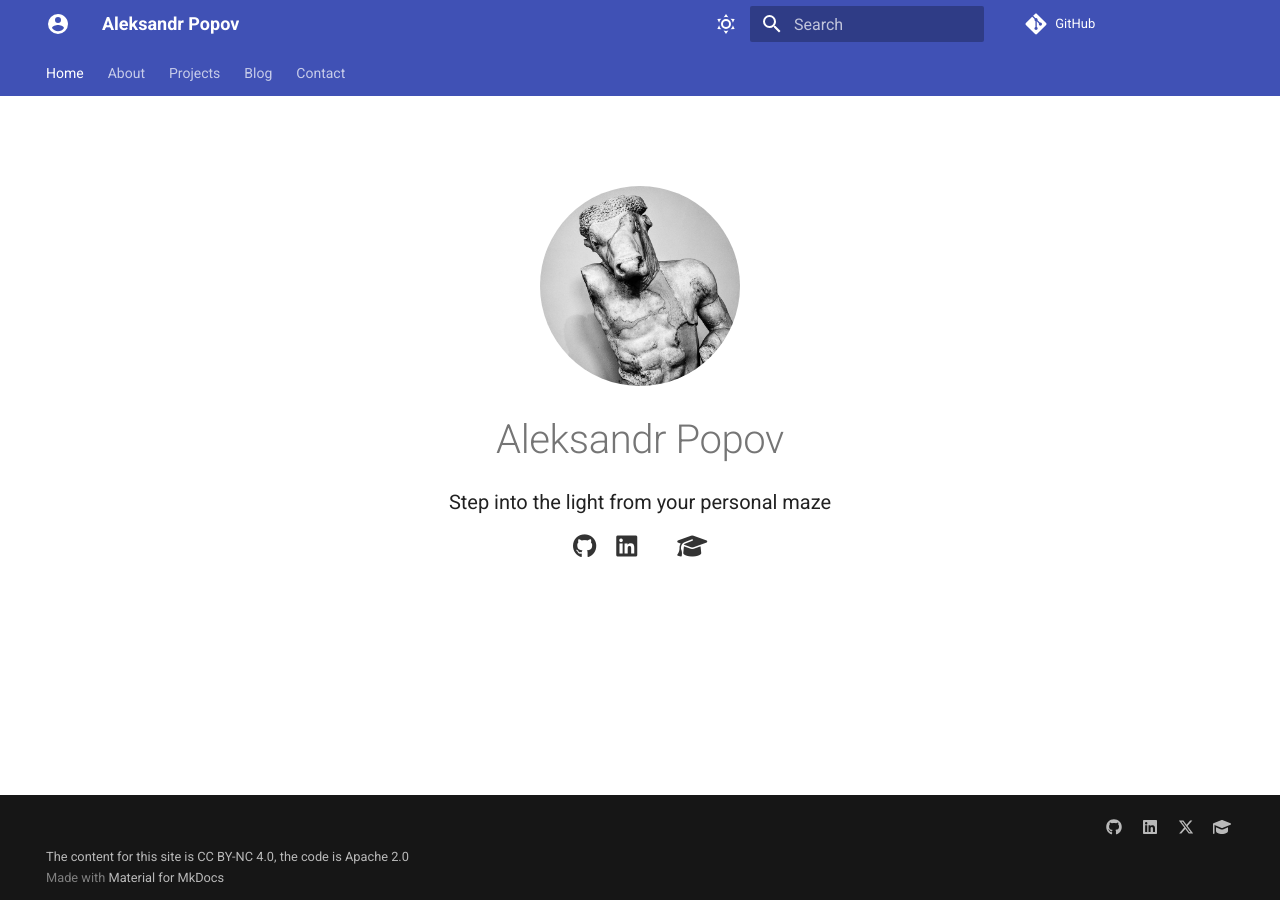
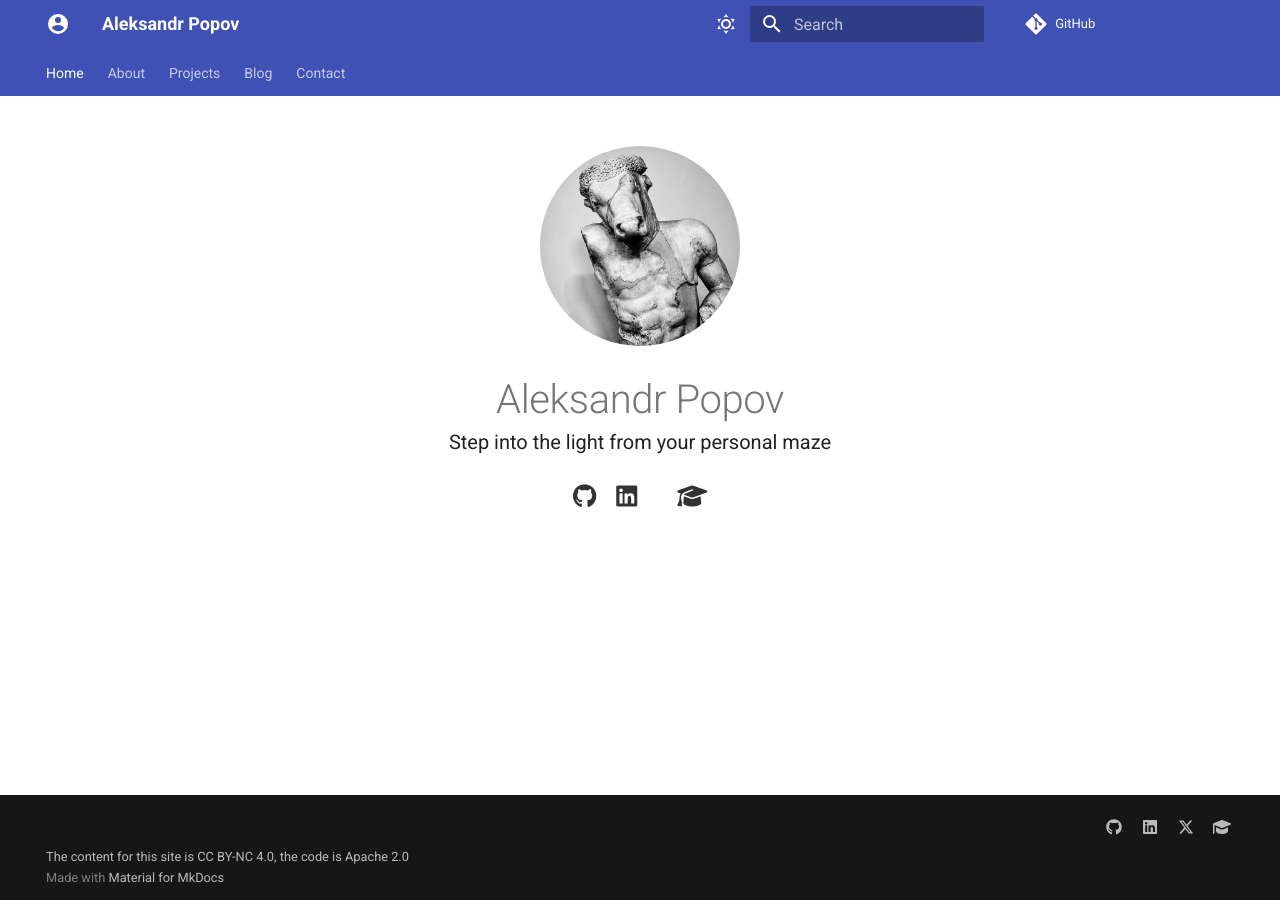
Before and after one commit to budivoy/budivoy.github.io, an MkDocs documentation site: the page built from docs/index.md, in a window 1280 px wide. Built offline with MkDocs 1.6.1 and Material for MkDocs 9.7.7, drawn with Linux system fonts in a browser that asks for light colours; comment, search, counter and statistics services are not loaded.

Commit message:
chore(migration): Update margins

```diff
--- a/docs/assets/css/custom.css
+++ b/docs/assets/css/custom.css
@@ -1,17 +1,15 @@
 .hero {
-    padding: 40px;
     text-align: center;
-    border-radius: 8px;
 }
 
 .hero h1 {
     font-size: 2.0rem;
-    margin-bottom: 10px;
+    margin-bottom: 0px;
 }
 
 .hero p {
     font-size: 1.0rem;
-    margin-bottom: 10px;
+    margin-top: 0px;
 }
 
 .profile-pic {
@@ -31,6 +29,7 @@
     /* Centers icons horizontally */
     gap: 20px;
     /* Space between icons */
+    margin-top: 0;
 }
 
 .icon-links a {
```
